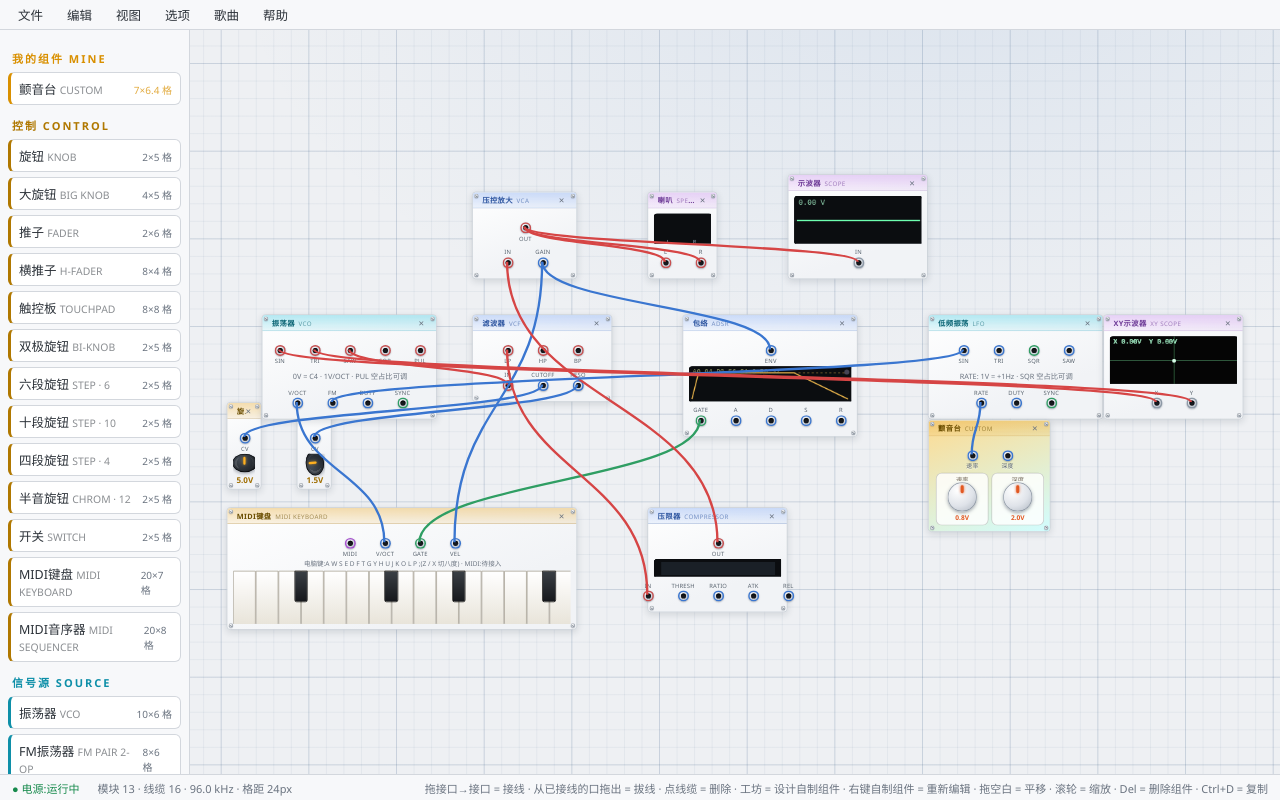
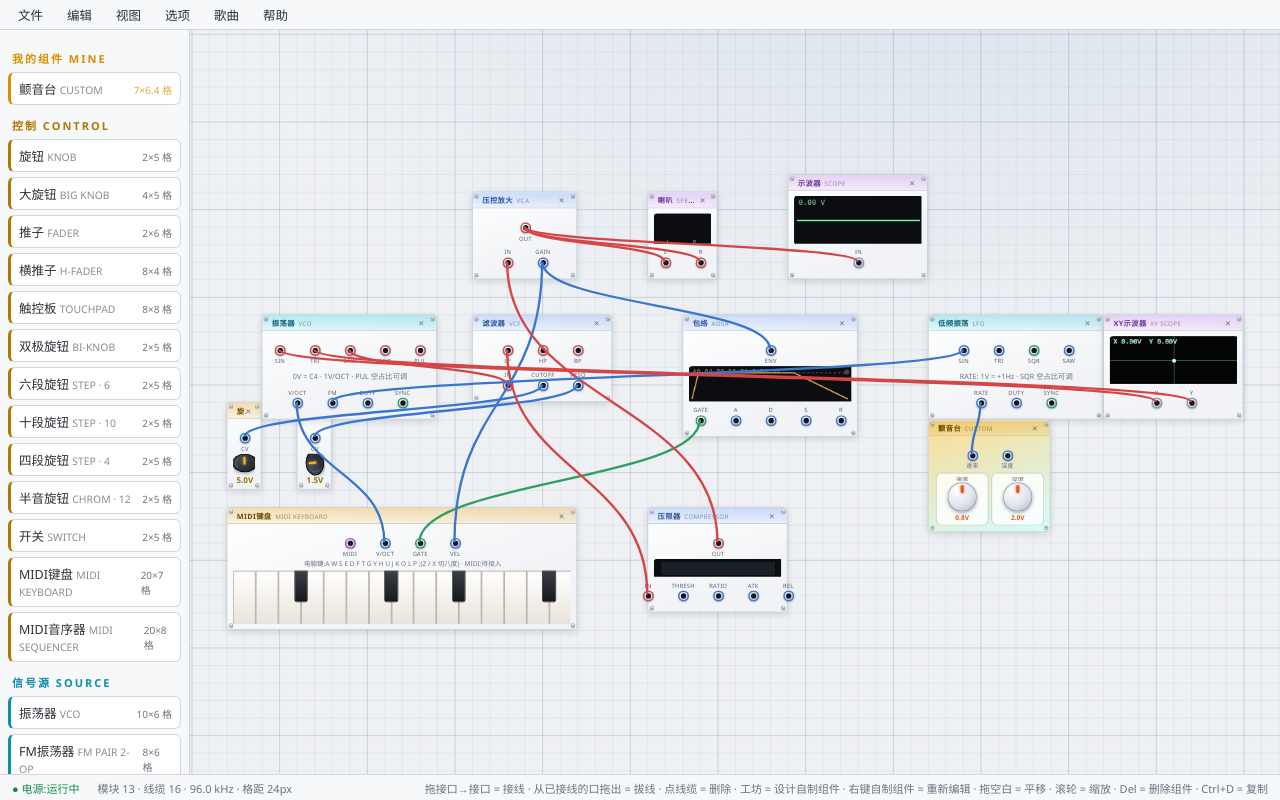
Before and after one commit to suulnnka/AetherSynth, a website with bundled scripts: page index.html in a window 1280 px wide. Built offline with nearby package versions, Linux system fonts and the light colour scheme.

Commit message:
fix(canvas): 修复网格线与组件错位 16px
网格背景 #gridbg 从 -50000px 起画线,而 50000 不是 24/32 的倍数
(50000 ÷ 24 余 8),导致默认格距下网格线相对组件整体偏移 16px,
32px 格距偏 16px,只有 16/20px 恰好对齐。
原点改为 -48000px(所有格距档位 16/20/24/32 的公倍数 × 100),
四种格距下网格线均与组件边缘 / 接口交点严格重合。

```diff
--- a/styles/canvas.css
+++ b/styles/canvas.css
@@ -7,7 +7,9 @@
 }
 #world { position: absolute; left: 0; top: 0; width: 0; height: 0; transform-origin: 0 0; }
 #gridbg {
-  position: absolute; left: -50000px; top: -50000px; width: 100000px; height: 100000px;
+  /* 原点必须是所有格距档位(16 / 20 / 24 / 32)的公倍数,
+     否则网格线相对组件整体偏移(50000 ÷ 24 余 8px → 偏 16px) */
+  position: absolute; left: -48000px; top: -48000px; width: 96000px; height: 96000px;
   background-image:
     linear-gradient(to right, rgba(70,100,140,.16) 0 1px, transparent 1px),
     linear-gradient(to bottom, rgba(70,100,140,.16) 0 1px, transparent 1px),
```
